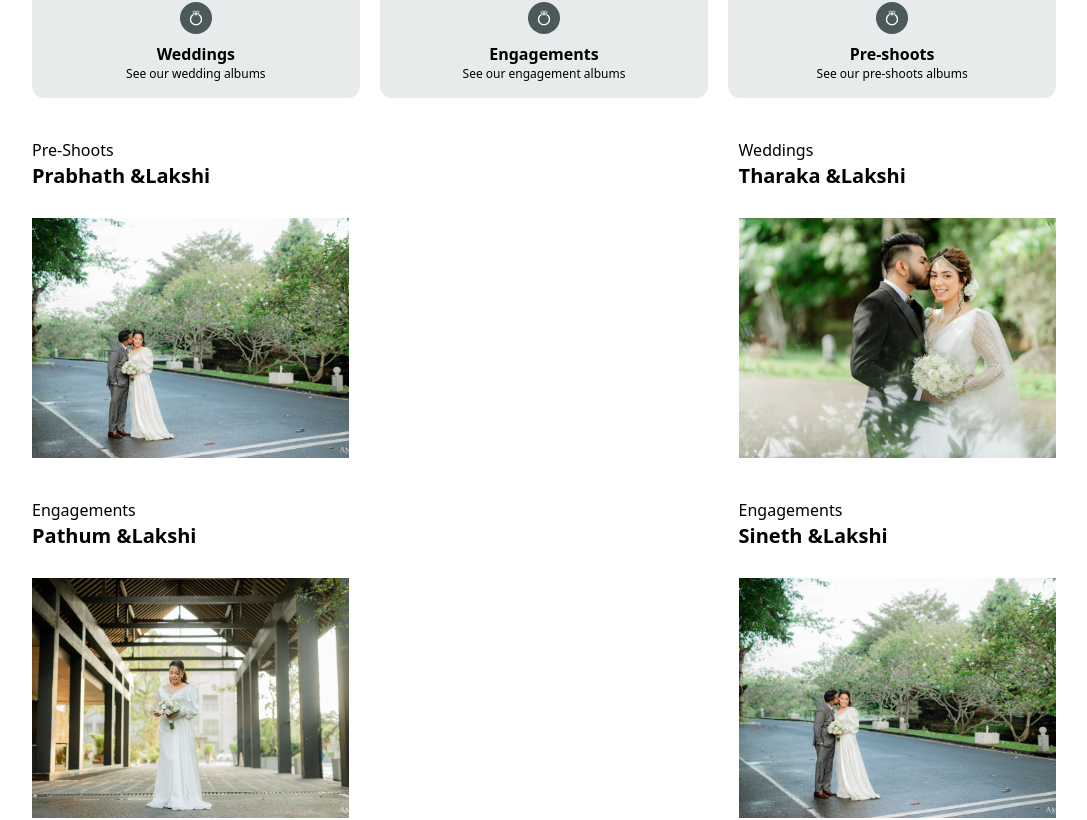
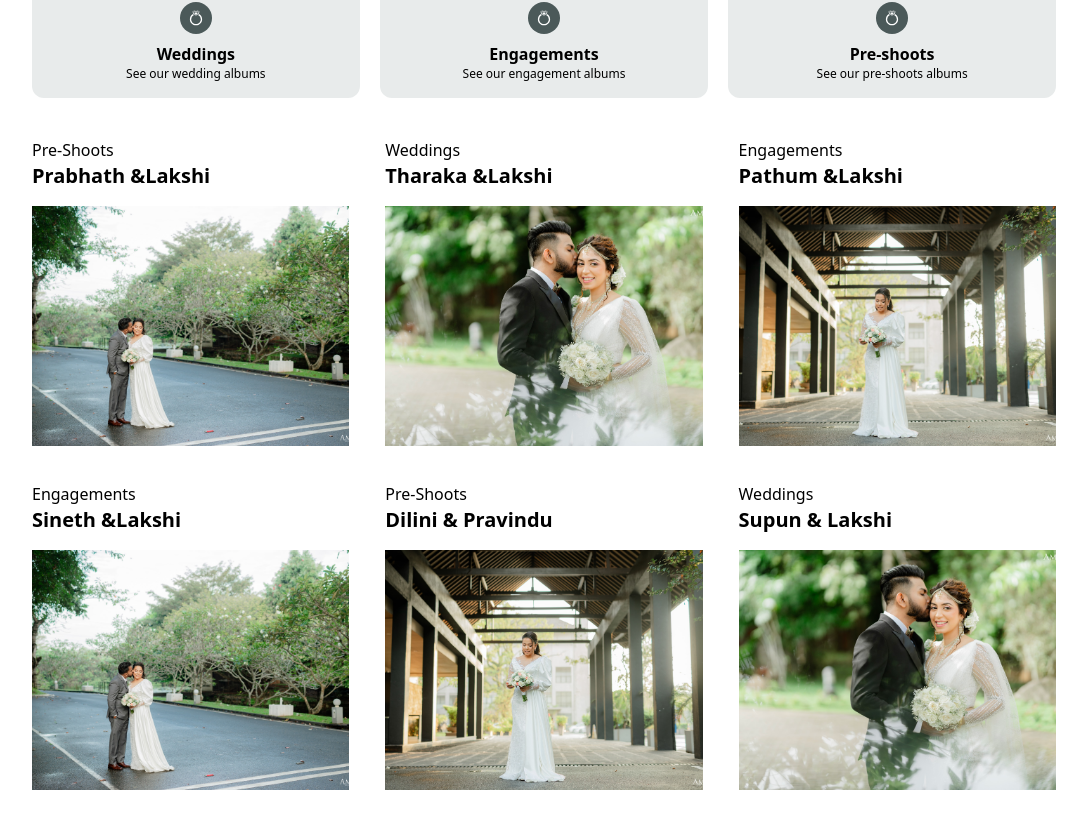
Before and after one commit to TharakaJayz/photographer-front, a React (Create React App) app: page /portfolio in a window 1280 px wide. Shown: the part 818-1638 px from the top of the page, without its empty margins (96-1183 px from the left). Built offline with nearby package versions, Linux system fonts and the light colour scheme.

Commit message:
ss update

```diff
--- a/src/components/home/HomeService.tsx
+++ b/src/components/home/HomeService.tsx
@@ -39,7 +39,7 @@ const serviceDetails:{services:serviceType[]} = {
 
 const HomeService = (props: Props) => {
     return (
-        <div className='w-full py-vh5 bg-yellow-400'>
+        <div className='w-full py-vh5'>
             <div className='w-full px-vw5 flex flex-col gap-vh5'>
                 <section className='w-full flex flex-col gap-vh5 xl2_:gap-vh3 items-center'>
                     <h1 className='font-bold text-3xl text-center  capitalize text-service_svg_bg'>Our Services</h1>
--- a/src/components/portfolio/PortfolioCard.tsx
+++ b/src/components/portfolio/PortfolioCard.tsx
@@ -1,5 +1,4 @@
 import React from 'react'
-import { images, images2 } from '../../assets/Images'
 import { useNavigate } from 'react-router-dom'
 
 type Props = {
@@ -13,7 +12,7 @@ const PortfolioCard = (props: Props) => {
   const navigation = useNavigate();
   return (
     <div className='w-p31 h-vh40 hover:cursor-pointer ' onClick={()=>{navigation("/portfolio/test_Id")}}>
-    <div className='w-full h-full flex flex-col justify-between'>
+    <div className='w-full h-full flex flex-col justify-start gap-vh2'>
         <section className='capitalize'>
             <h3  >{props.title}</h3>
             <h1 className='text-xl font-semibold'>{props.desc}</h1>
--- a/src/pages/Portfolio.tsx
+++ b/src/pages/Portfolio.tsx
@@ -24,7 +24,7 @@ const Portfolio = (props: Props) => {
       <HeaderSection imgUrl={images[1]} title="Portfolio" desc="Paragraphs are the building blocks of papers. Many students define paragraphs in terms of length: a paragraph is a group of at least five sentences, a paragraph is half a page long, etc" TextLogic={true} />
       <div className='w-full px-vw10 bg'>
         <div className='w-full flex flex-col gap-vh5'>
-          <section className='w-full flex justify-between items-center'>
+          <section className='w-full flex justify-between items-center '>
             <CategoryCard svg={""} title={albumTypes[0]} onClickAction={setTypeFromCard} desc='See our wedding albums' />
             <CategoryCard svg={""} title={albumTypes[1]} onClickAction={setTypeFromCard} desc='See our engagement albums' />
             <CategoryCard svg={""} title={albumTypes[2]} onClickAction={setTypeFromCard} desc='See our pre-shoots albums' />
@@ -32,7 +32,7 @@ const Portfolio = (props: Props) => {
           </section>
 
           {(selectedType === "") && (
-            <section className='w-full flex flex-wrap justify-between items-center   gap-vh5  '>
+            <section className='w-full flex flex-wrap justify-between  items-center   gap-vh3 '>
 
               {albums.map((singleAlbum => {
 
```
